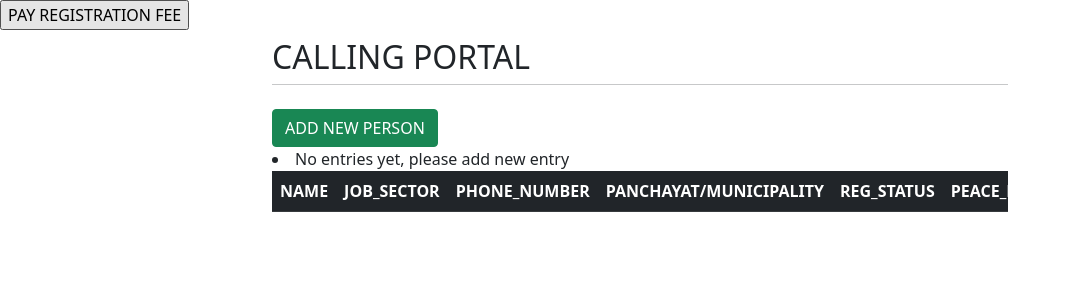
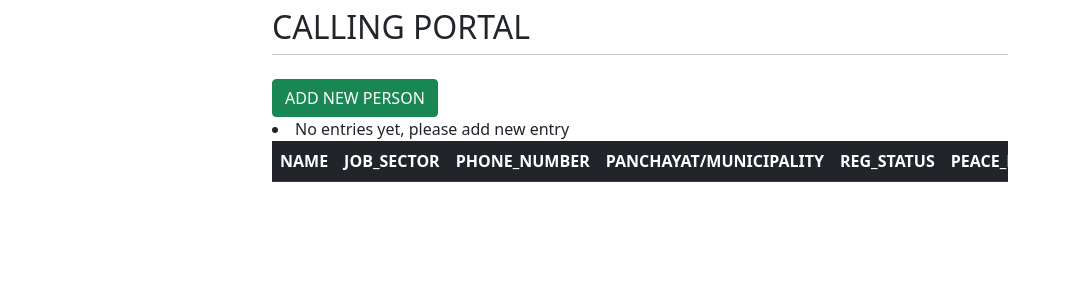
Before and after one commit to mohamedvakkayil/profacev2, a Django app: page /cal/2520/ in a window 1280 px wide. Shown: the top 300 px of the page, without its empty margins (0-1071 px from the left). Run offline with Django 3.2, Linux system fonts and the light colour scheme; a user stored in the database is signed in; data comes from the database, SQL or seed files in the repository; lists and menus that the app fills with data are empty; some libraries are stand-ins or nearby versions.

Commit message:
after paybutton

```diff
--- a/calportal/templates/calportal/base.html
+++ b/calportal/templates/calportal/base.html
@@ -10,11 +10,6 @@
     <title>WISDOM YOUTH DATA</title>
   </head>
   <body>
-    <div>
-      <a href="upi://pay?pa=wisdomislamiorganzization@sbi&amp;pn=PROFACE TEAM&amp;cu=INR" class="upi-pay1">
-
-       <input type="button" name="next" class="register" value="PAY REGISTRATION FEE"></a>
-    </div>
     <div class="container">
       <div class="row justify-content-center">
         <div class="col-8">
--- a/calportal/templates/calportal/login.html
+++ b/calportal/templates/calportal/login.html
@@ -1,7 +1,11 @@
 {% extends 'calportal/base.html' %}
 
 {% block content %}
+<div>
+  <a href="upi://pay?pa=wisdomislamiorganzization@sbi&amp;pn=PROFACE TEAM&amp;cu=INR" class="upi-pay1">
 
+   <input type="button" name="next" class="register" value="PAY REGISTRATION FEE"></a>
+</div>
   <form action= {% url 'cal:login' %} method="post">
     {% csrf_token %}
     <div>
```
